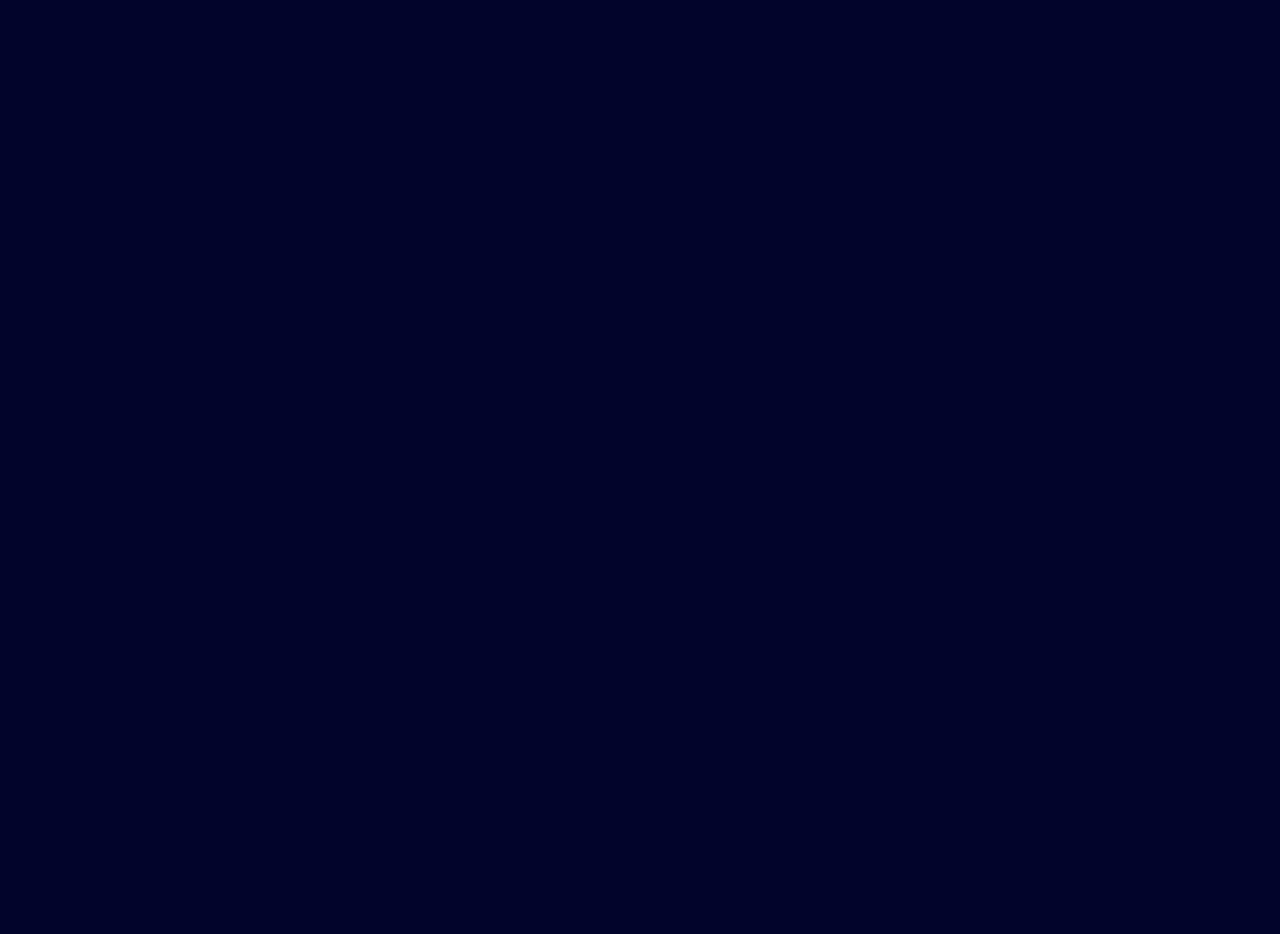
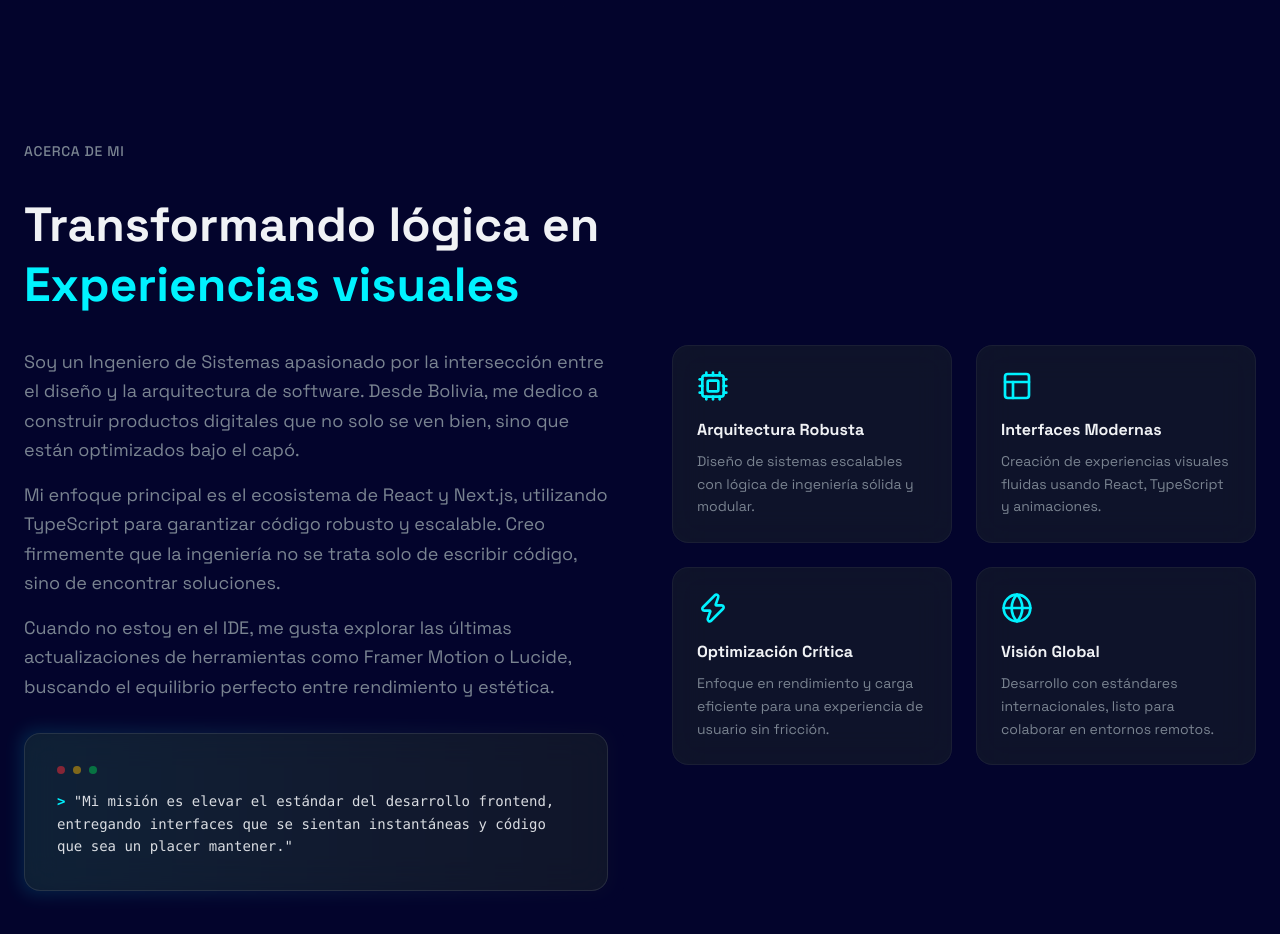
Before and after one commit to ErnestoPuente20/portfolioernesto, a React (Vite) app: page / in a window 1280 px wide. Shown: the part 940-1874 px from the top of the page. Before the commit the page ends 951 px from the top, so only its background shows below. Built offline with nearby package versions, Linux system fonts and the light colour scheme.

Commit message:
feat: seccion acerca de mi terminada

```diff
--- a/src/components/layout/Navbar.tsx
+++ b/src/components/layout/Navbar.tsx
@@ -90,7 +90,12 @@ export default function Navbar() {
                 animate={{opacity: 1}}
                 transition={{delay: 0.6}}
               >
-                <Button className="w-full">Contacto</Button>
+                <Button
+                  onClick={() => setIsMobileOpen(false)}
+                  className="w-full"
+                >
+                  Contacto
+                </Button>
               </motion.div>
             </div>
           </motion.div>
--- a/src/components/sections/About.tsx
+++ b/src/components/sections/About.tsx
@@ -1,7 +1,120 @@
+import { Cpu, Layout, Globe, Zap } from 'lucide-react'
+import {motion} from 'motion/react'
 
+const highlights = [
+  {
+    icon: Cpu,
+    title: "Arquitectura Robusta",
+    description: "Diseño de sistemas escalables con lógica de ingeniería sólida y modular."
+    // EN: "Scalable system design with solid engineering and modular logic."
+  },
+  {
+    icon: Layout,
+    title: "Interfaces Modernas",
+    description: "Creación de experiencias visuales fluidas usando React, TypeScript y animaciones."
+    // EN: "Crafting fluid visual experiences using React, TypeScript, and animations."
+  },
+  {
+    icon: Zap,
+    title: "Optimización Crítica",
+    description: "Enfoque en rendimiento y carga eficiente para una experiencia de usuario sin fricción."
+    // EN: "Focus on performance and efficient loading for a frictionless user experience."
+  },
+  {
+    icon: Globe,
+    title: "Visión Global",
+    description: "Desarrollo con estándares internacionales, listo para colaborar en entornos remotos."
+    // EN: "Development with international standards, ready for remote collaboration."
+  }
+]
 
 export default function About() {
   return (
-    <div></div>
+    <section id='about' className='py-32 relative overflow-hidden'>
+      <div className='container mx-auto px-6 relative z-10'>
+        <div className='grid lg:grid-cols-2 gap-16 items-center'>
+            {/* left column */}
+            <div className='space-y-8'>
+              <motion.div
+                initial={{opacity: 0, y: 15}}
+                whileInView={{opacity: 1, y: 0}}
+                viewport={{once: true, amount: 0.8}}
+                transition={{duration: 0.8, ease: "easeOut", delay: 0.1}}
+              >
+                <span className='text-secondary-foreground text-sm font-medium tracking-wider uppercase'>
+                  Acerca de mi
+                </span>
+              </motion.div>
+
+              <motion.h2
+                className='text-4xl md:text-5xl font-bold leading-tight text-foreground'
+                initial={{opacity: 0, y: 15}}
+                whileInView={{opacity: 1, y: 0}}
+                viewport={{once: true, amount: 0.8}}
+                transition={{duration: 0.6, delay: 0.3}}
+              >
+                Transformando lógica en <br />
+                <span className='text-primary'>Experiencias visuales</span>
+              </motion.h2>
+
+              <div className='space-y-4 text-muted-foreground text-lg leading-relaxed'>
+                {[
+                  "Soy un Ingeniero de Sistemas apasionado por la intersección entre el diseño y la arquitectura de software. Desde Bolivia, me dedico a construir productos digitales que no solo se ven bien, sino que están optimizados bajo el capó.",
+                  "Mi enfoque principal es el ecosistema de React y Next.js, utilizando TypeScript para garantizar código robusto y escalable. Creo firmemente que la ingeniería no se trata solo de escribir código, sino de encontrar soluciones.",
+                  "Cuando no estoy en el IDE, me gusta explorar las últimas actualizaciones de herramientas como Framer Motion o Lucide, buscando el equilibrio perfecto entre rendimiento y estética."
+                ].map((text, index) => (
+                  <motion.p
+                    key={index}
+                    initial={{opacity: 0, y: 10}}
+                    whileInView={{opacity: 1, y: 0}}
+                    viewport={{once: true}}
+                    transition={{duration: 0.6, delay: 0.5 + (index * 0.2)}}
+                  >
+                    {text}
+                  </motion.p>
+                ))}
+              </div>
+
+              <motion.div
+                className='relative group'
+                initial={{opacity: 0, scale: 0.95}}
+                whileInView={{opacity: 1, scale: 1}}
+                viewport={{once: true}}
+                transition={{duration: 0.8, delay: 1.1}}
+              >
+                <div className="absolute -inset-1 bg-linear-to-r from-primary/50 to-secondary/50 rounded-2xl blur opacity-25 group-hover:opacity-50 transition duration-1000"></div>
+                <div className="relative glass rounded-2xl p-8 border border-white/10">
+                  <div className='flex gap-2 mb-4'>
+                    <div className='w-2 h-2 rounded-full bg-red-500/50' />
+                    <div className='w-2 h-2 rounded-full bg-yellow-500/50' />
+                    <div className='w-2 h-2 rounded-full bg-green-500/50' />
+                  </div>
+                  <p className="text-foreground/90 font-mono text-sm leading-relaxed">
+                    <span className="text-primary font-bold">{">"}</span> "Mi misión es elevar el estándar del desarrollo frontend, entregando interfaces que se sientan instantáneas y código que sea un placer mantener."
+                  </p>
+                </div>
+              </motion.div>
+            </div>
+
+            <div className='lg:pt-20 grid sm:grid-cols-2 gap-6'>
+              {highlights.map((item, index) => (
+                <motion.div
+                  key={index}
+                  initial={{ opacity: 0, x: 20 }}
+                  whileInView={{ opacity: 1, x: 0 }}
+                  viewport={{ once: true }}
+                  // Retraso para que aparezcan después de que el texto termine de entrar
+                  transition={{ duration: 0.5, delay: 1.3 + (index * 0.1) }}
+                  className="glass p-6 rounded-2xl border border-white/5 hover:border-primary/20 transition-colors"
+                >
+                  <item.icon className="w-8 h-8 text-primary mb-4" />
+                  <h3 className="text-foreground font-bold mb-2">{item.title}</h3>
+                  <p className="text-muted-foreground text-sm leading-relaxed">{item.description}</p>
+                </motion.div>
+              ))}
+            </div>
+        </div>
+      </div>
+    </section>
   )
 }
```
